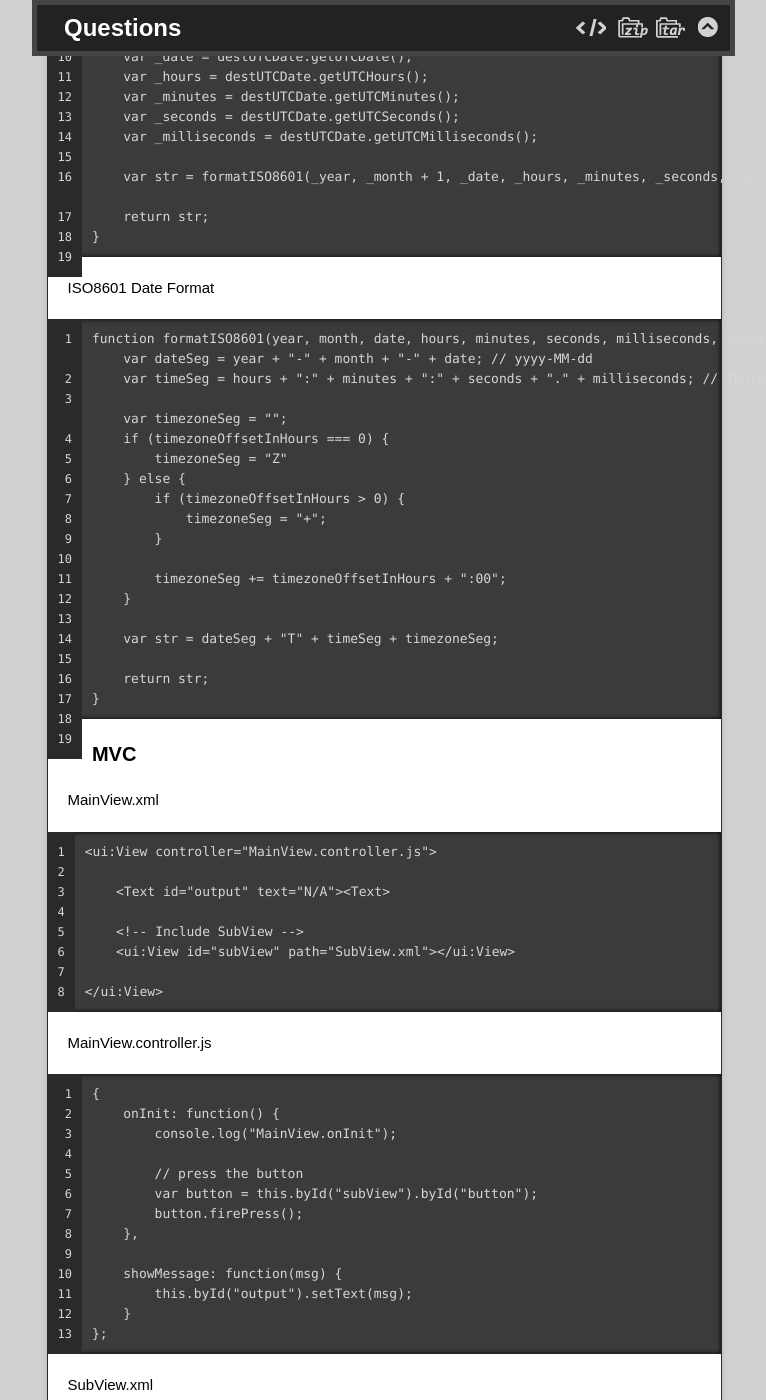
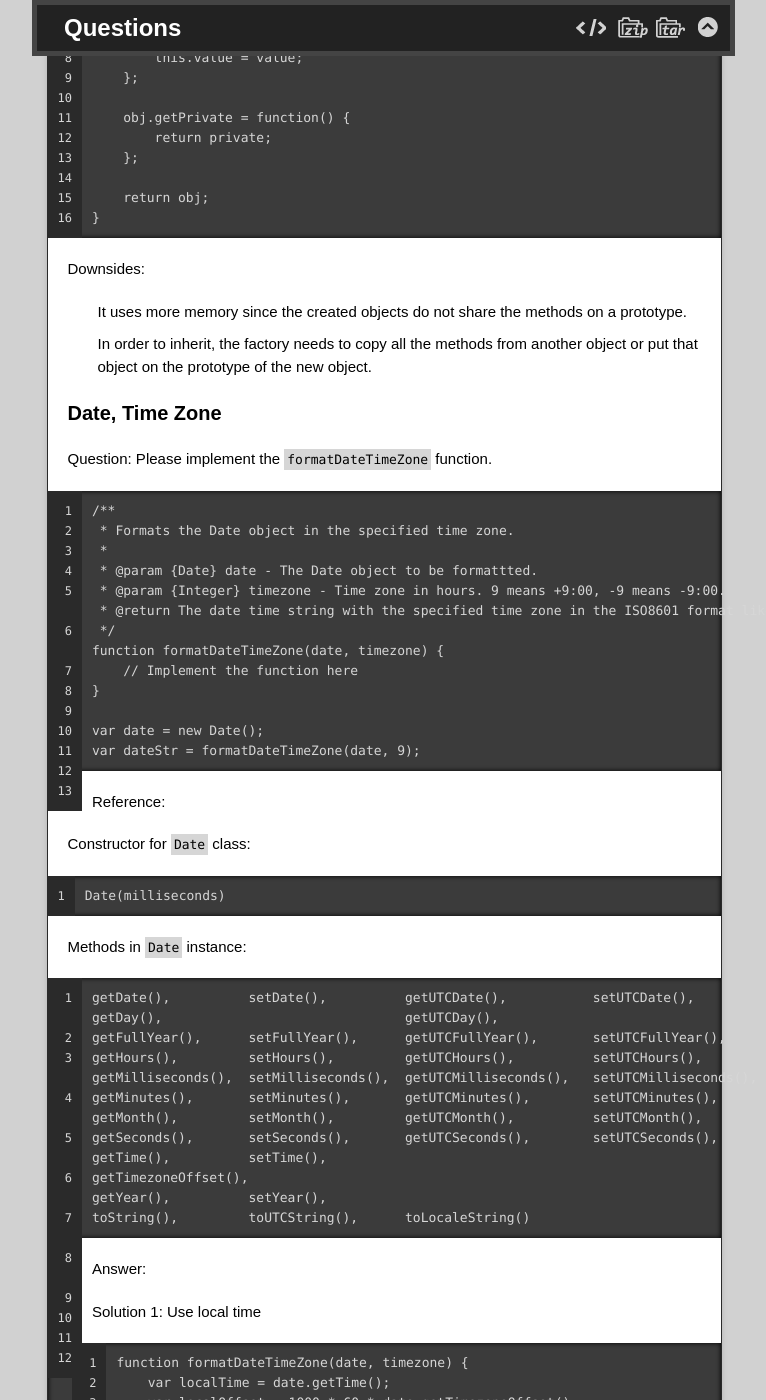
Before and after one commit to rogerxu/rogerxu.github.io, a Jekyll site: the page built from _posts/2013-08-26-javascript-interview.md, in a window 1280 px wide and 1400 px high, scrolled down 4810 px. Shown: the whole window, without its empty margins (256-1022 px from the left). Built offline with Jekyll 4.4.1, drawn with Linux system fonts in a browser that asks for light colours; nearby versions of some CDN libraries; some of the changed text lies outside the part shown.

Commit message:
Add more questions to JavaScript Interview post.

```diff
--- a/_posts/2013-08-26-javascript-interview.md
+++ b/_posts/2013-08-26-javascript-interview.md
@@ -11,6 +11,23 @@
 
 ## Questions
 
+### Types
+
+    Object.prototype.toString.call([])          // "[object Array]"
+    Object.prototype.toString.call({})          // "[object Object]"
+    Object.prototype.toString.call(2)           // "[object Number]"
+    Object.prototype.toString.call(null)        // "[object Null]"
+    Object.prototype.toString.call(undefined)   // "[object Undefined]"
+
+### Array
+
+    [1, 2, 3]; // Result: [1, 2, 3]
+    new Array(1, 2, 3); // Result: [1, 2, 3]
+
+    [3]; // Result: [3]
+    new Array(3); // Result: []
+    new Array('3') // Result: ['3']
+    new Array(3, 4, 5); // Result: [3, 4, 5]
 
 ### Deleting Properties
 
@@ -100,7 +117,56 @@
         console.log(result);
     })();
 
+### Hoisting
+
+Question: What happens in the following code?
+
+    bar();
+    var bar = function() {};
+    var someValue = 42;
+
+    test();
+    function test(data) {
+        if (false) {
+            goo = 1;
+
+        } else {
+            var goo = 2;
+        }
+        for(var i = 0; i < 100; i++) {
+            var e = data[i];
+        }
+    }
+
+Answer:
+
+    // var statements got moved here
+    var bar, someValue; // default to 'undefined'
+
+    // the function declaration got moved up too
+    function test(data) {
+        var goo, i, e; // missing block scope moves these here
+        if (false) {
+            goo = 1;
+
+        } else {
+            goo = 2;
+        }
+        for (i = 0; i < 100; i++) {
+            e = data[i];
+        }
+    }
+
+    bar(); // fails with a TypeError since bar is still 'undefined'
+    someValue = 42; // assignments are not affected by hoisting
+    bar = function() {};
+
+    test();
+
+
 ### Inheritance
+
+#### prototype
 
     function Foo() {
         this.value = 42;
@@ -133,6 +199,31 @@
 
 It is important to note that new Bar() does not create a new Foo instance, but reuses the one assigned to its prototype; thus, all Bar instances will share the same value property.
 
+#### Factories
+
+    function Foo() {
+        var obj = {};
+        obj.value = "blub";
+
+        var private = 2;
+
+        obj.someMethod = function(value) {
+            this.value = value;
+        };
+
+        obj.getPrivate = function() {
+            return private;
+        };
+
+        return obj;
+    }
+
+Downsides:
+
+1. It uses more memory since the created objects do not share the methods on a prototype.
+2. In order to inherit, the factory needs to copy all the methods from another object or put that object on the prototype of the new object.
+
+
 ### Date, Time Zone
 
 Question: Please implement the `formatDateTimeZone` function.
@@ -159,17 +250,18 @@
 
 Methods in `Date` instance:
 
-    getDate(),          setDate(),          getUTCDate(),           setUTCDate()
-    getDay(),                               getUTCDay()
-    getFullYear(),      setFullYear(),      getUTCFullYear(),       setUTCFullYear()
-    getHours(),         setHours(),         getUTCHours(),          setUTCHours()
-    getMilliseconds(),  setMilliseconds(),  getUTCMilliseconds(),   setUTCMilliseconds()
-    getMinutes(),       setMinutes(),       getUTCMinutes(),        setUTCMinutes()
-    getMonth(),         setMonth(),         getUTCMonth(),          setUTCMonth()
-    getSeconds(),       setSeconds(),       getUTCSeconds(),        setUTCSeconds()
-    getTime(),          setTime()
-    getTimezoneOffset()
-    getYear(),          setYear()
+    getDate(),          setDate(),          getUTCDate(),           setUTCDate(),
+    getDay(),                               getUTCDay(),
+    getFullYear(),      setFullYear(),      getUTCFullYear(),       setUTCFullYear(),
+    getHours(),         setHours(),         getUTCHours(),          setUTCHours(),
+    getMilliseconds(),  setMilliseconds(),  getUTCMilliseconds(),   setUTCMilliseconds(),
+    getMinutes(),       setMinutes(),       getUTCMinutes(),        setUTCMinutes(),
+    getMonth(),         setMonth(),         getUTCMonth(),          setUTCMonth(),
+    getSeconds(),       setSeconds(),       getUTCSeconds(),        setUTCSeconds(),
+    getTime(),          setTime(),
+    getTimezoneOffset(),
+    getYear(),          setYear(),
+    toString(),         toUTCString(),      toLocaleString()
 
 
 Answer:
@@ -225,7 +317,7 @@
 
     function formatISO8601(year, month, date, hours, minutes, seconds, milliseconds, timezoneOffsetInHours) {
         var dateSeg = year + "-" + month + "-" + date; // yyyy-MM-dd
-        var timeSeg = hours + ":" + minutes + ":" + seconds + "." + milliseconds; // Thh:mm:ss.SSS
+        var timeSeg = hours + ":" + minutes + ":" + seconds + "." + milliseconds; // hh:mm:ss.SSS
 
         var timezoneSeg = "";
         if (timezoneOffsetInHours === 0) {
```
